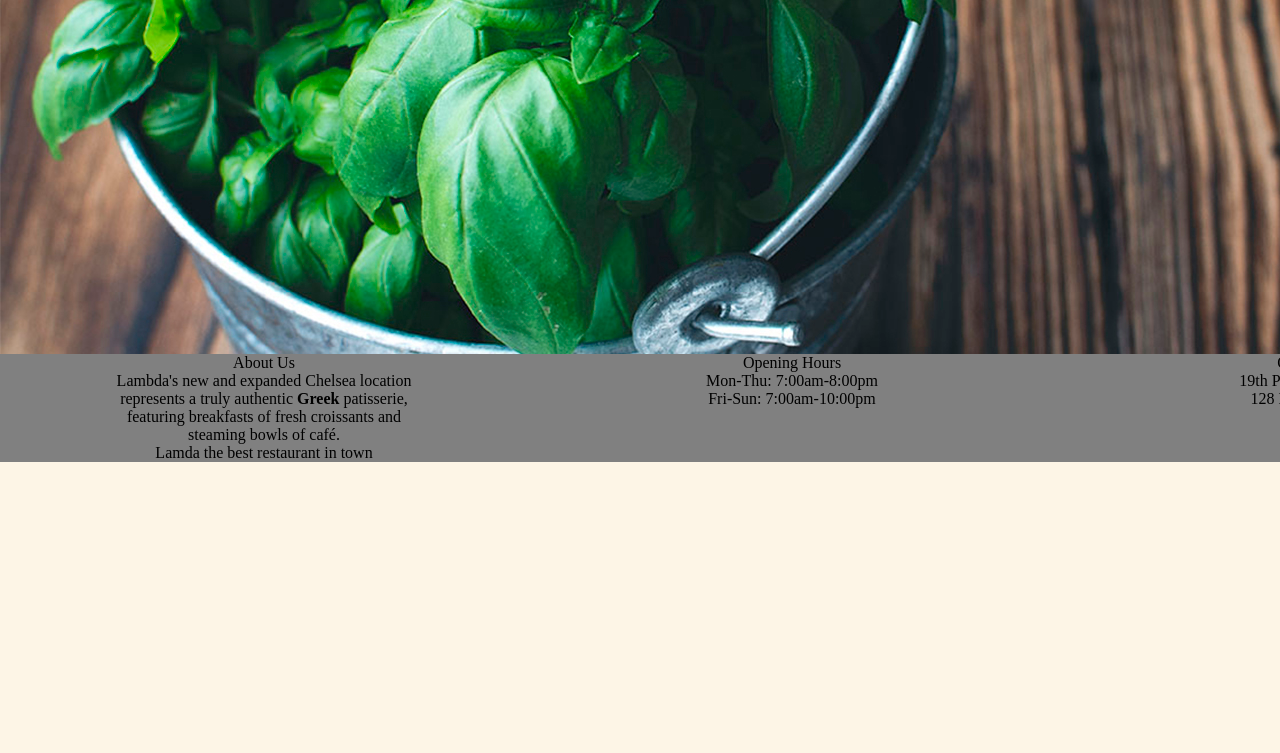
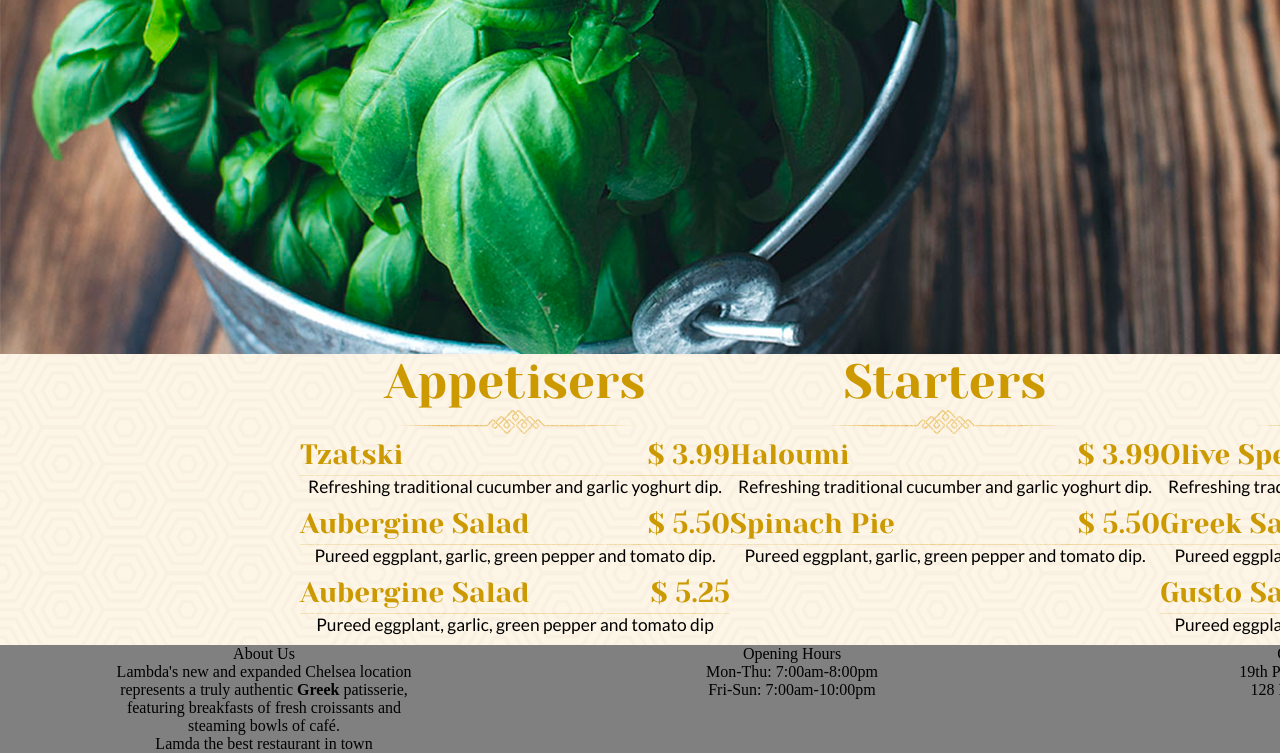
Before and after one commit to k3ep3r/markup_1, a plain HTML site: page index.html in a window 1280 px wide. Shown: the part 1864-2617 px from the top of the page. Before the commit the page ends 2326 px from the top, so only its background shows below. Drawn offline with Linux system fonts and the light colour scheme; a web font is replaced by a local one.

Commit message:
Added some solution for menu section

```diff
--- a/css/main.css
+++ b/css/main.css
@@ -182,7 +182,56 @@ body {
     width: 100px;
     height: 100px;
 }
-
+.menu {
+    margin: 0;
+    padding: 0;
+    min-width: 1600px;
+    background: url("../assets/images/pattern-2.png") repeat oldlace;
+    text-align: center;
+}
+.menu-itemlist {
+    margin: 0 auto;
+    display: flex;
+    width: 1000px;
+}
+.title {
+    font-family: YesevaOne;
+    font-size: 36pt;
+    color: #cc9900;
+}
+.decoration-menu {
+    display: inline-block;
+    background-image: url("../assets/images/devider-orange.png");
+    width: 247px;
+    height: 24px;
+}
+.menu-name {
+    float: left;
+}
+.menu-price {
+    float: right;
+}
+.menu-item {
+    font-family: YesevaOne;
+    color: #cc9900;
+    font-size: 21pt;
+    display: inline-block;
+    width: 430px;
+}
+.menu-text {
+    font-family: Lato;
+    font-size: 13pt;
+    padding-bottom: 10px;
+}
+.menu-line {
+    background: url('../assets/images/menu-line.png');
+    width: 430px;
+    height: 1px;
+}
+.item {
+    display: block;
+    width: 432px;
+}
 
 /* FOOTER */
 
--- a/index.html
+++ b/index.html
@@ -80,7 +80,69 @@
                 </div>
             </section>
             <section class="menu">
+                <div class="menu-itemlist">
+                    <div class="item">
+                        <div class="title">Appetisers</div>
+                        <div class="decoration-menu"></div>
+                        <div class="menu-item">
+                            <div class="menu-name">Tzatski</div>
+                            <div class="menu-price">$ 3.99</div>
+                        </div>
+                        <div class="menu-line"></div>
+                        <div class="menu-text">Refreshing traditional cucumber and garlic yoghurt dip.</div>
+                        <div class="menu-item">
+                            <div class="menu-name">Aubergine Salad</div>
+                            <div class="menu-price">$ 5.50</div>
+                        </div>
+                        <div class="menu-line"></div>
+                        <div class="menu-text">Pureed eggplant, garlic, green pepper and tomato dip.</div>
 
+                        <div class="menu-item">
+                            <div class="menu-name">Aubergine Salad</div>
+                            <div class="menu-price">$ 5.25</div>
+                        </div>
+                        <div class="menu-line"></div>
+                        <div class="menu-text">Pureed eggplant, garlic, green pepper and tomato dip</div>
+                    </div>
+                <div class="item">
+                    <div class="title">Starters</div>
+                    <div class="decoration-menu"></div>
+                    <div class="menu-item">
+                        <div class="menu-name">Haloumi</div>
+                        <div class="menu-price">$ 3.99</div>
+                    </div>
+                    <div class="menu-line"></div>
+                    <div class="menu-text">Refreshing traditional cucumber and garlic yoghurt dip.</div>
+                    <div class="menu-item">
+                        <div class="menu-name">Spinach Pie</div>
+                        <div class="menu-price">$ 5.50</div>
+                    </div>
+                    <div class="menu-line"></div>
+                    <div class="menu-text">Pureed eggplant, garlic, green pepper and tomato dip.</div>
+                </div>
+                <div class="item">
+                    <div class="title">Salads</div>
+                    <div class="decoration-menu"></div>
+                    <div class="menu-item">
+                        <div class="menu-name">Olive Special</div>
+                        <div class="menu-price">$ 3.99</div>
+                    </div>
+                    <div class="menu-line"></div>
+                    <div class="menu-text">Refreshing traditional cucumber and garlic yoghurt dip.</div>
+                    <div class="menu-item">
+                        <div class="menu-name">Greek Salad</div>
+                        <div class="menu-price">$ 5.50</div>
+                    </div>
+                    <div class="menu-line"></div>
+                    <div class="menu-text">Pureed eggplant, garlic, green pepper and tomato dip.</div>
+                    <div class="menu-item">
+                        <div class="menu-name">Gusto Salad</div>
+                        <div class="menu-price">$ 5.25</div>
+                    </div>
+                    <div class="menu-line"></div>
+                    <div class="menu-text">Pureed eggplant, garlic, green pepper and tomato dip.</div>
+                </div>
+            </div>
             </section>
             <section class="reviews">
 
```
Also changed, not shown: assets/images/menu-line.png (added), assets/images/pattern-2.png (renamed from assets/images/pattern_2.png).
